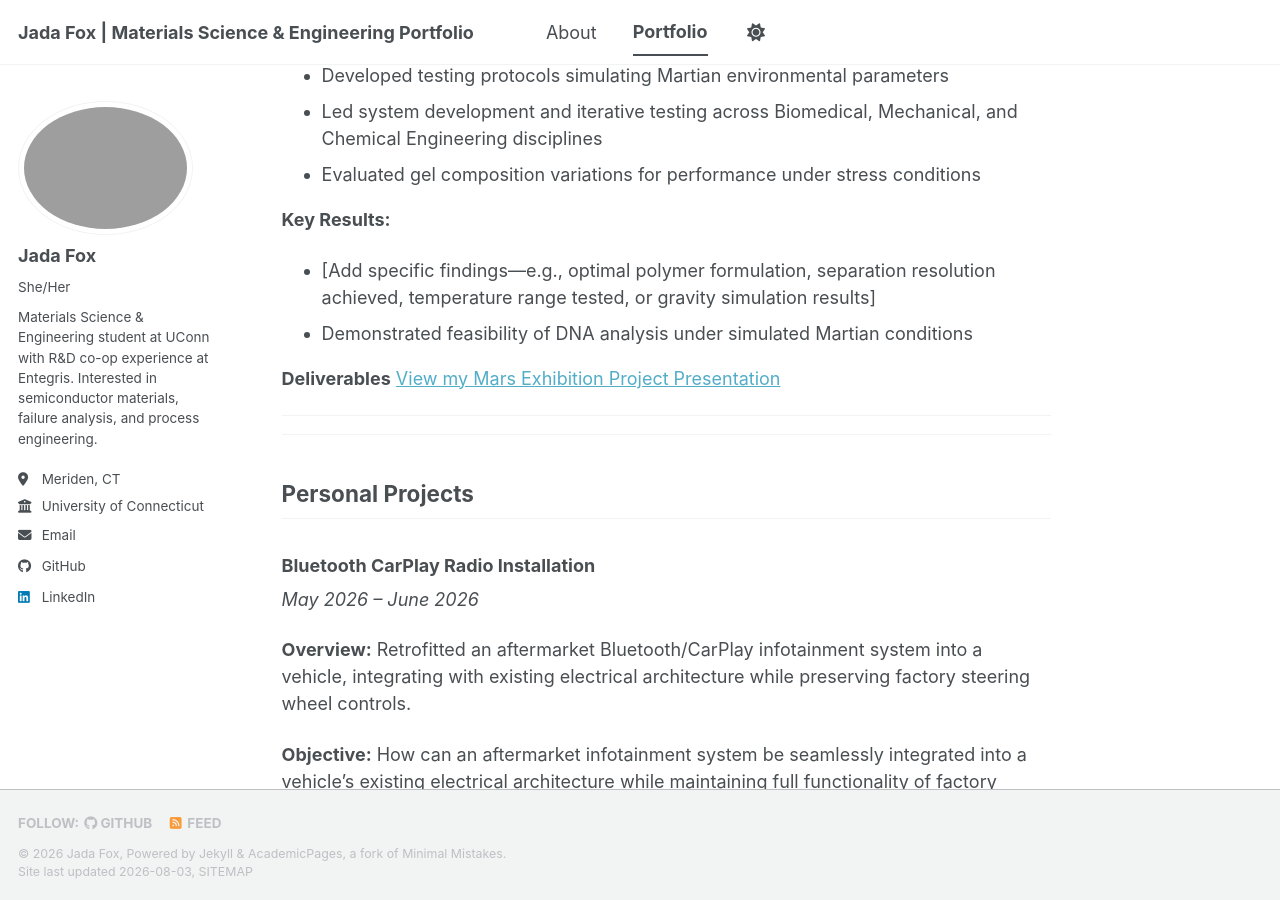
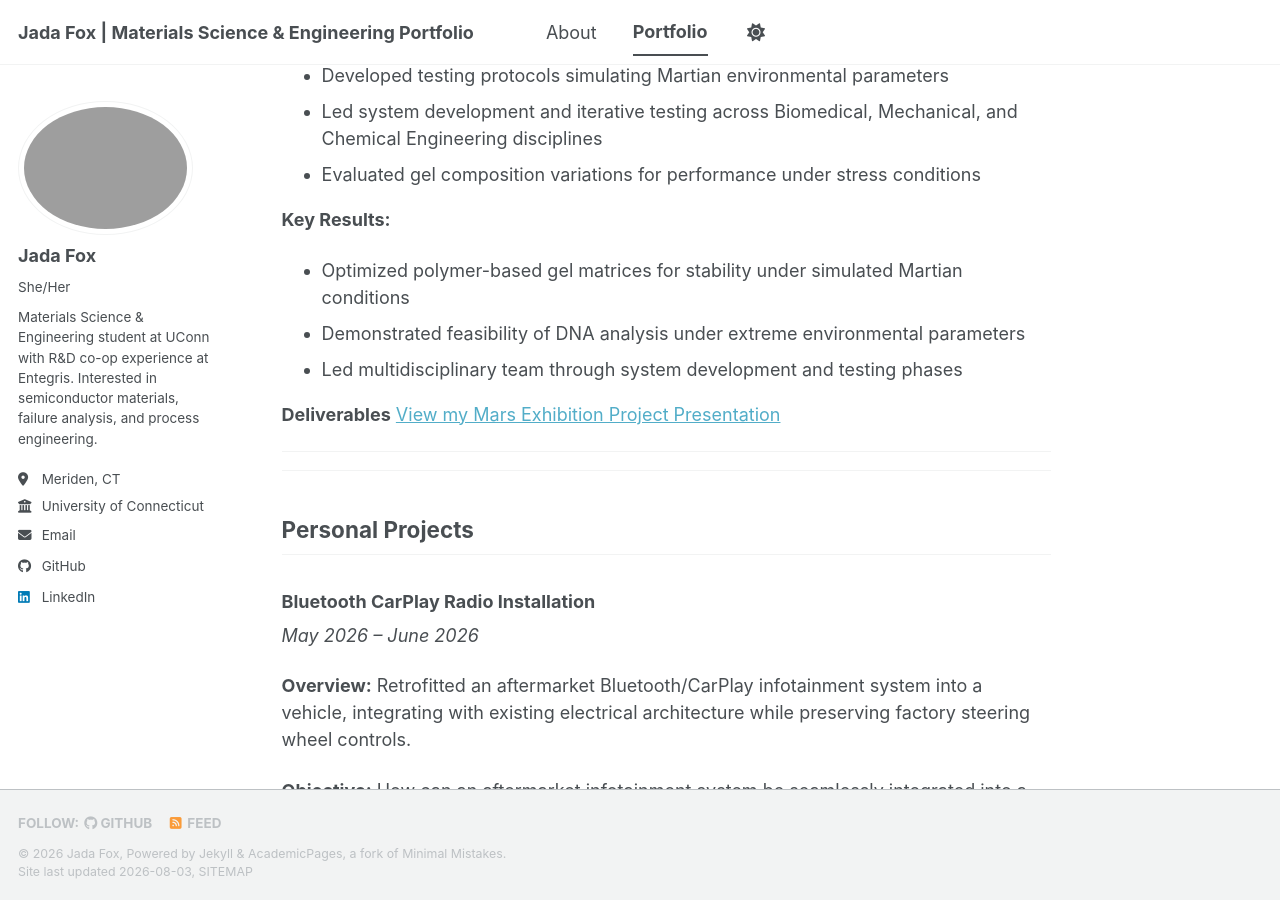
Before and after one commit to FoxJada/FoxJada.github.io, a Jekyll site: the page built from _pages/portfolio.md, in a window 1280 px wide and 900 px high, scrolled down 4140 px. Built offline with Jekyll 4.4.1, drawn with Linux system fonts in a browser that asks for light colours; a style sheet for code colours, icons or effects is not loaded.

Commit message:
Update portfolio.md

```diff
--- a/_pages/portfolio.md
+++ b/_pages/portfolio.md
@@ -124,8 +124,9 @@ How can a gel electrophoresis system be engineered to reliably separate and anal
 - Evaluated gel composition variations for performance under stress conditions
 
 **Key Results:**
-- [Add specific findings—e.g., optimal polymer formulation, separation resolution achieved, temperature range tested, or gravity simulation results]
-- Demonstrated feasibility of DNA analysis under simulated Martian conditions
+- Optimized polymer-based gel matrices for stability under simulated Martian conditions
+- Demonstrated feasibility of DNA analysis under extreme environmental parameters
+- Led multidisciplinary team through system development and testing phases
 
 **Deliverables**
 [View my Mars Exhibition Project Presentation](/Mars_Exhibition_Project.pdf)
```
